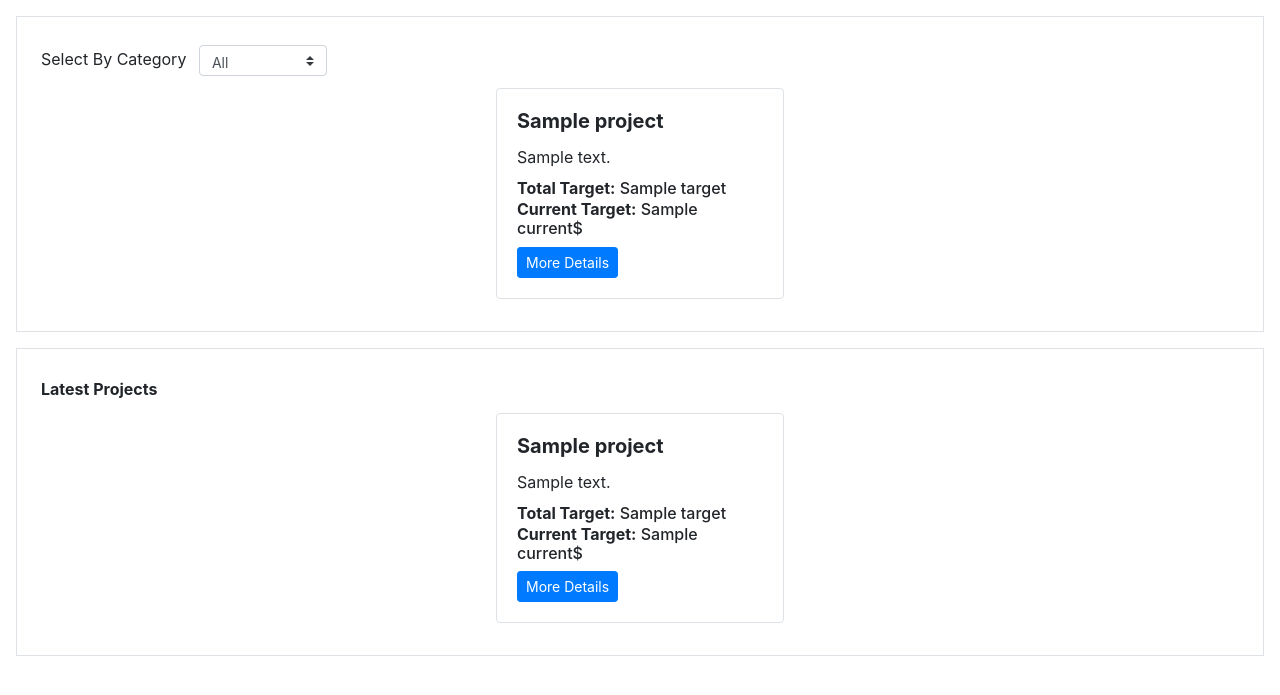
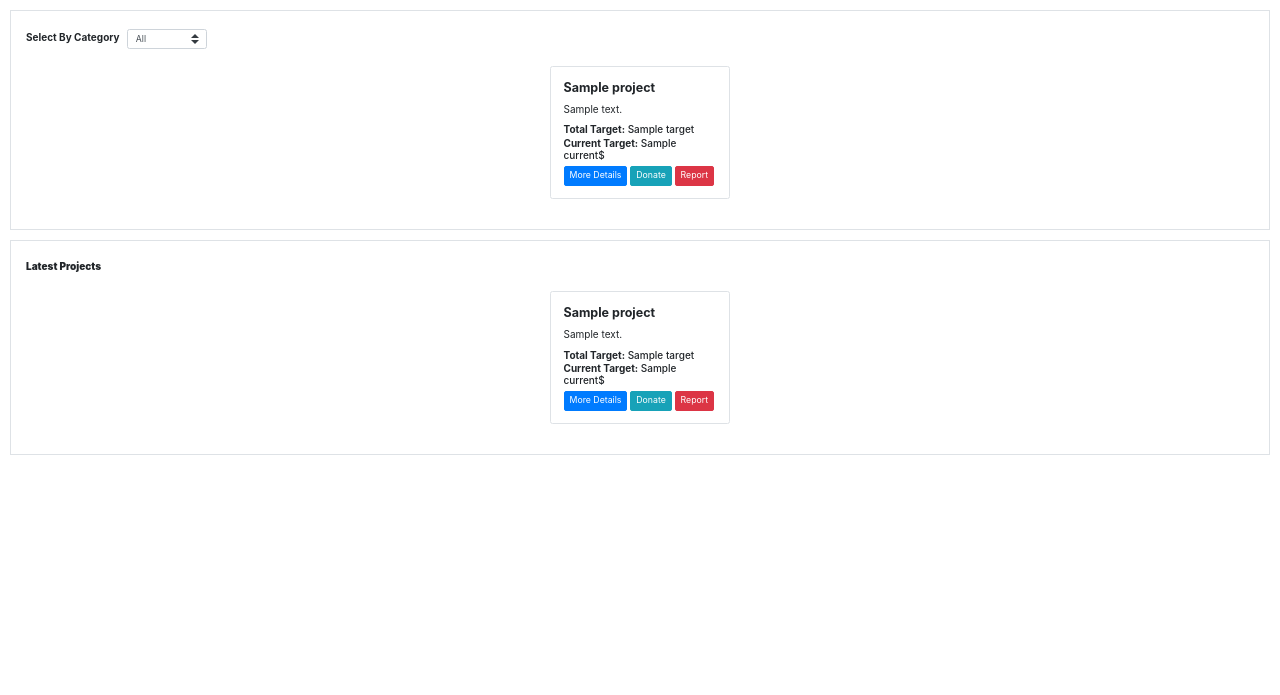
Before and after one commit to MNaguib2611/crowd_funding, a Django app: template users/templates/users/home.html in a window 1280 px wide. Shown: the top 695 px of the page. Run offline with Django 3.2, Linux system fonts and the light colour scheme; the template is opened without the code that fills it: most values are stand-ins (such as "Sample title", 1, 10 or a date in 2020); some libraries are stand-ins or nearby versions.

Commit message:
adding donate & report to home project  cards

```diff
--- a/projects/views.py
+++ b/projects/views.py
@@ -12,6 +12,4 @@ def index(req):
     context = {
         'projects':projects
     }
-    print("AAA",context)
-    # return HttpResponse('<h1>AAAAA</h1>')
     return render(req, 'projects/index.html', context)
--- a/users/templates/users/home.html
+++ b/users/templates/users/home.html
@@ -38,7 +38,8 @@
                 </div>
                 <div class="projects_by_category d-flex flex-row justify-content-between flex-wrap">
                     {% for project in projects_by_category.projects %}
-                        <div class="card  border rounded-5 m-2 " style="width: 18rem;">
+                        <div class="card m-4 border rounded-5" style="width: 18rem;">
+
                             {#            <img class="card-img-top" src="..." alt="Card image cap">#}
                             <div class="card-body">
                                 <h5 class="card-title"><b>{{ project.title }}</b></h5>
@@ -46,6 +47,20 @@
                                 <h6 class="card-subtitle mb-2"><b>Total Target:</b> {{ project.target }}</h6>
                                 <h6 class="card-subtitle mb-2"><b>Current Target:</b> {{ project.current }}$</h6>
                                 <a href="#" class="btn btn-primary btn-sm">More Details</a>
+                                <button id="donate" class="btn btn-info btn-sm" data-toggle="modal"
+                                        data-title="{{ project.title }}"
+                                        data-project_id="{{ project.id }}"
+                                        data-target-donation="{{ project.target }}"
+                                        data-current-donation="{{ project.current }}"
+                                        data-target="#donate-model" {% if project.target == project.current %}
+                                    {{ "disabled" }} {% endif %}>Donate
+                                </button>
+                                <a href="{% url 'report_project' project.id %}">
+                                    <button {% if project.is_reported %} {{ "disabled" }} {% endif %}
+                                            class="btn btn-danger btn-sm">
+                                        Report
+                                    </button>
+                                </a>
                             </div>
                         </div>
                     {% empty %}
@@ -79,7 +94,8 @@
 
             <div class="latest_projects d-flex flex-row justify-content-between flex-wrap">
                 {% for project in latest_projects.projects %}
-                    <div class="card  border rounded-5 m-2" style="width: 18rem;">
+                    <div class="card m-4 border rounded-5" style="width: 18rem;">
+
                         {#            <img class="card-img-top" src="..." alt="Card image cap">#}
                         <div class="card-body">
                             <h5 class="card-title"><b>{{ project.title }}</b></h5>
@@ -87,6 +103,20 @@
                             <h6 class="card-subtitle mb-2"><b>Total Target:</b> {{ project.target }}</h6>
                             <h6 class="card-subtitle mb-2"><b>Current Target:</b> {{ project.current }}$</h6>
                             <a href="#" class="btn btn-primary btn-sm">More Details</a>
+                            <button id="donate" class="btn btn-info btn-sm" data-toggle="modal"
+                                    data-title="{{ project.title }}"
+                                    data-project_id="{{ project.id }}"
+                                    data-target-donation="{{ project.target }}"
+                                    data-current-donation="{{ project.current }}"
+                                    data-target="#donate-model" {% if project.target == project.current %}
+                                {{ "disabled" }} {% endif %}>Donate
+                            </button>
+                            <a href="{% url 'report_project' project.id %}">
+                                <button {% if project.is_reported %} {{ "disabled" }} {% endif %}
+                                        class="btn btn-danger btn-sm">
+                                    Report
+                                </button>
+                            </a>
                         </div>
                     </div>
                 {% empty %}
@@ -105,7 +135,49 @@
     </div>
 
 
+
+      <div class="modal fade" id="donate-model"
+         tabindex="-1" role="dialog"
+         aria-labelledby="donateModalLabel">
+        <div class="modal-dialog" role="document">
+            <div class="modal-content">
+                <div class="modal-header mt-3 d-flex flex-row align-self-start">
+                    <button type="button" class="close mr-1"
+                            data-dismiss="modal"
+                            aria-label="Close">
+                        <span aria-hidden="true">&times;</span></button>
+                    <h4 class="modal-title"
+                        id="donateModalLabel"></h4>
+                </div>
+                <form method="post" action="{% url 'donate' %}">
+                    {% csrf_token %}
+                    <input name="project_id" id="project_id" hidden/>
+                    <div class="modal-body">
+                        <p>
+                            Please confirm you would like to donate to
+                            <b><span id="project-title"></span></b>
+                            with <input id="donation-val" name="donation-val" type="number" class="w-25 d-inline"
+                                        min="1" max="" value="1"/> $
+                        </p>
+                    </div>
+                    <div class="modal-footer">
+                        <button type="button"
+                                class="btn btn-default"
+                                data-dismiss="modal">Close
+                        </button>
+                        <span class="pull-right">
+                          <button type="submit" class="btn btn-success">
+                            Donate
+                          </button>
+                        </span>
+                    </div>
+                </form>
+            </div>
+        </div>
+    </div>
+
 {% endblock %}
 {% block scripts %}
     <script src="{% static 'users/js/home.js' %}"></script>
+    <script src="{% static 'users/js/donate.js' %}"></script>
 {% endblock %}
--- a/users/views.py
+++ b/users/views.py
@@ -5,16 +5,17 @@ from django.shortcuts import render, redirect
 # Create your views here.
 from categories.models import Category
 from projects.models import Project, Donation, Report
+from utils.utils import project_is_reported
 
 
 def home(req):
     categories = Category.objects.all()
-    latest_projects = Project.objects.all().order_by('-start_date')[:5]
+    latest_projects = project_is_reported(Project.objects.all().order_by('-start_date')[:5])
     paginator_latest_projects = Paginator(latest_projects, 3)  # Show 25 contacts per page.
     page_number_latest_projects = req.GET.get('page_lat_pro')
     page_obj_latest_projects = paginator_latest_projects.get_page(page_number_latest_projects)
 
-    projects_by_category = get_projects_by_category(req.GET.get('cat_id'))
+    projects_by_category = project_is_reported(get_projects_by_category(req.GET.get('cat_id')))
     paginator_category = Paginator(projects_by_category, 3)  # Show 25 contacts per page.
     page_number = req.GET.get('page_cat')
     page_obj = paginator_category.get_page(page_number)
```
Also changed, not shown: projects/templates/projects/index.html (+11 -4 lines).
